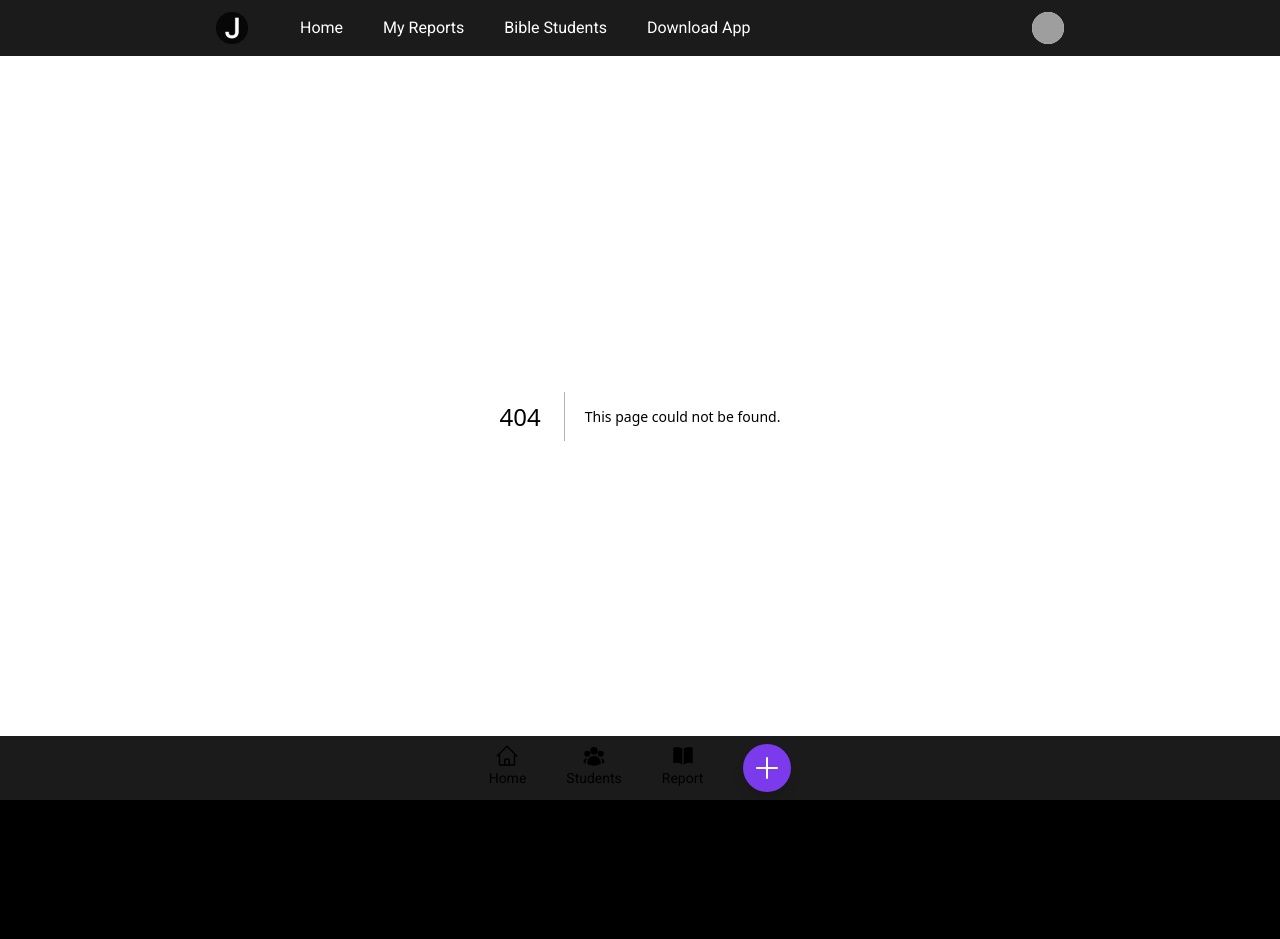
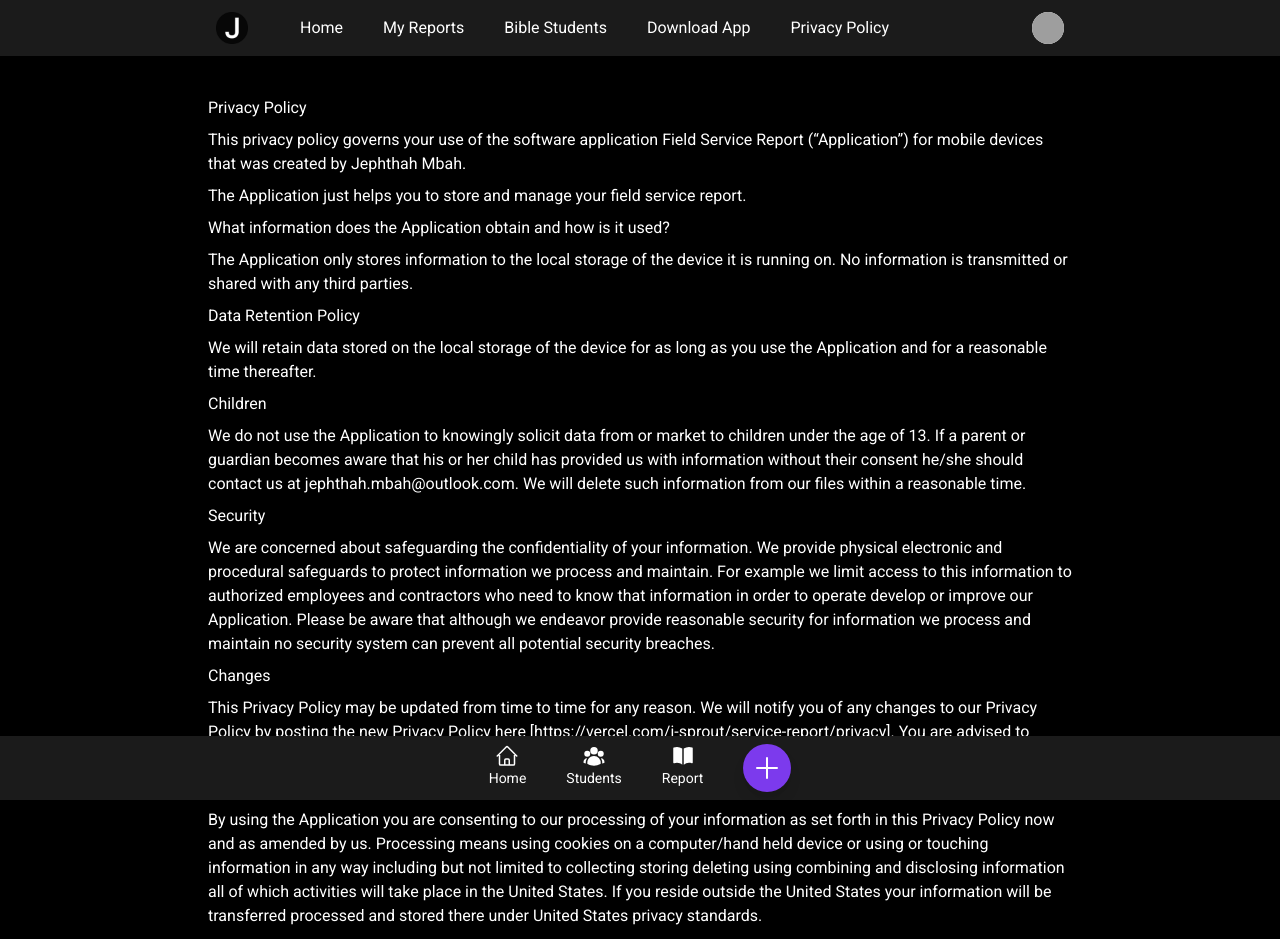
Before and after one commit to sproutjeph/service-report, a Next.js app: page /privacy in a window 1280 px wide. Before the commit this address had no page. Shown: the top 939 px of the page. Before the commit the page ends 832 px from the top, so only its background shows below. Built offline with nearby package versions, Linux system fonts and the light colour scheme; grey boxes are pictures that could not be loaded.

Commit message:
added privacy policy

```diff
--- a/src/components/navbar/Navbar.tsx
+++ b/src/components/navbar/Navbar.tsx
@@ -17,6 +17,7 @@ const Navbar = () => {
     { name: "My Reports", path: "/my-reports" },
     { name: "Bible Students", path: "/bible-students" },
     { name: "Download App", path: "/download-app" },
+    { name: "Privacy Policy", path: "/privacy" },
   ];
 
   function classNames(...classes: any) {
--- /dev/null
+++ b/src/pages/privacy/index.tsx
@@ -0,0 +1,92 @@
+import React from "react";
+
+const PrivacyPolicyPage = () => {
+  return (
+    <div className="flex flex-col gap-2 mt-20 mb-20 prose max-w-none">
+      <h1>Privacy Policy</h1>
+
+      <p>
+        This privacy policy governs your use of the software application Field
+        Service Report (“Application”) for mobile devices that was created by
+        Jephthah Mbah.
+      </p>
+
+      <p>
+        The Application just helps you to store and manage your field service
+        report.
+      </p>
+
+      <h2>What information does the Application obtain and how is it used?</h2>
+
+      <p>
+        The Application only stores information to the local storage of the
+        device it is running on. No information is transmitted or shared with
+        any third parties.
+      </p>
+
+      <h2>Data Retention Policy</h2>
+
+      <p>
+        We will retain data stored on the local storage of the device for as
+        long as you use the Application and for a reasonable time thereafter.
+      </p>
+
+      <h2>Children</h2>
+
+      <p>
+        We do not use the Application to knowingly solicit data from or market
+        to children under the age of 13. If a parent or guardian becomes aware
+        that his or her child has provided us with information without their
+        consent he/she should contact us at jephthah.mbah@outlook.com. We will
+        delete such information from our files within a reasonable time.
+      </p>
+
+      <h2>Security</h2>
+
+      <p>
+        We are concerned about safeguarding the confidentiality of your
+        information. We provide physical electronic and procedural safeguards to
+        protect information we process and maintain. For example we limit access
+        to this information to authorized employees and contractors who need to
+        know that information in order to operate develop or improve our
+        Application. Please be aware that although we endeavor provide
+        reasonable security for information we process and maintain no security
+        system can prevent all potential security breaches.
+      </p>
+
+      <h2>Changes</h2>
+
+      <p>
+        This Privacy Policy may be updated from time to time for any reason. We
+        will notify you of any changes to our Privacy Policy by posting the new
+        Privacy Policy here
+        [https://vercel.com/j-sprout/service-report/privacy]. You are advised to
+        consult this Privacy Policy regularly for any changes as continued use
+        is deemed approval of all changes.
+      </p>
+
+      <h2>Your Consent</h2>
+
+      <p>
+        By using the Application you are consenting to our processing of your
+        information as set forth in this Privacy Policy now and as amended by
+        us. Processing means using cookies on a computer/hand held device or
+        using or touching information in any way including but not limited to
+        collecting storing deleting using combining and disclosing information
+        all of which activities will take place in the United States. If you
+        reside outside the United States your information will be transferred
+        processed and stored there under United States privacy standards.
+      </p>
+
+      <h2>Contact us</h2>
+
+      <p>
+        If you have any questions regarding privacy while using the Application
+        or have questions about our practices please contact us via email at
+        [jephthah.mbah@outlook.com].
+      </p>
+    </div>
+  );
+};
+
+export default PrivacyPolicyPage;
```
